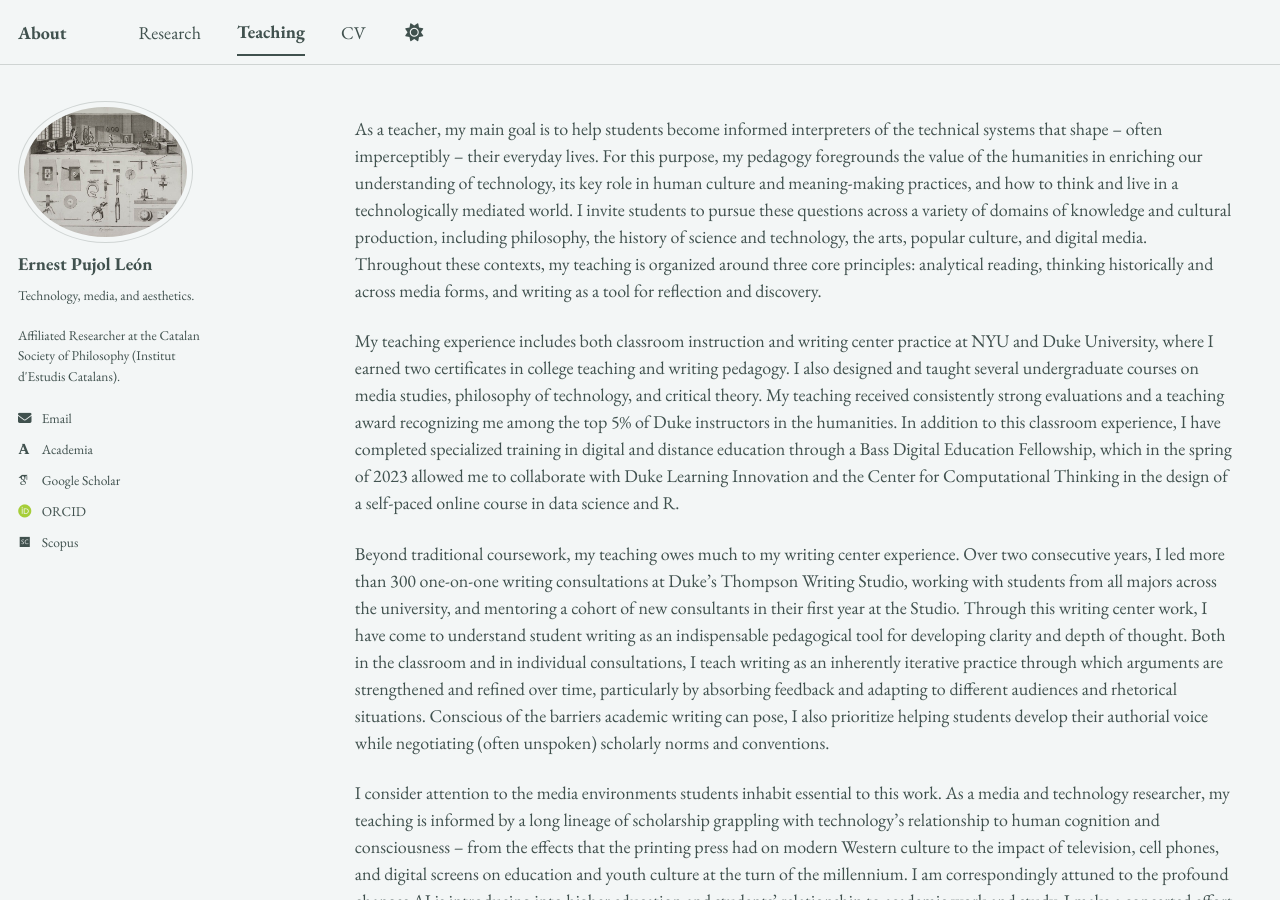
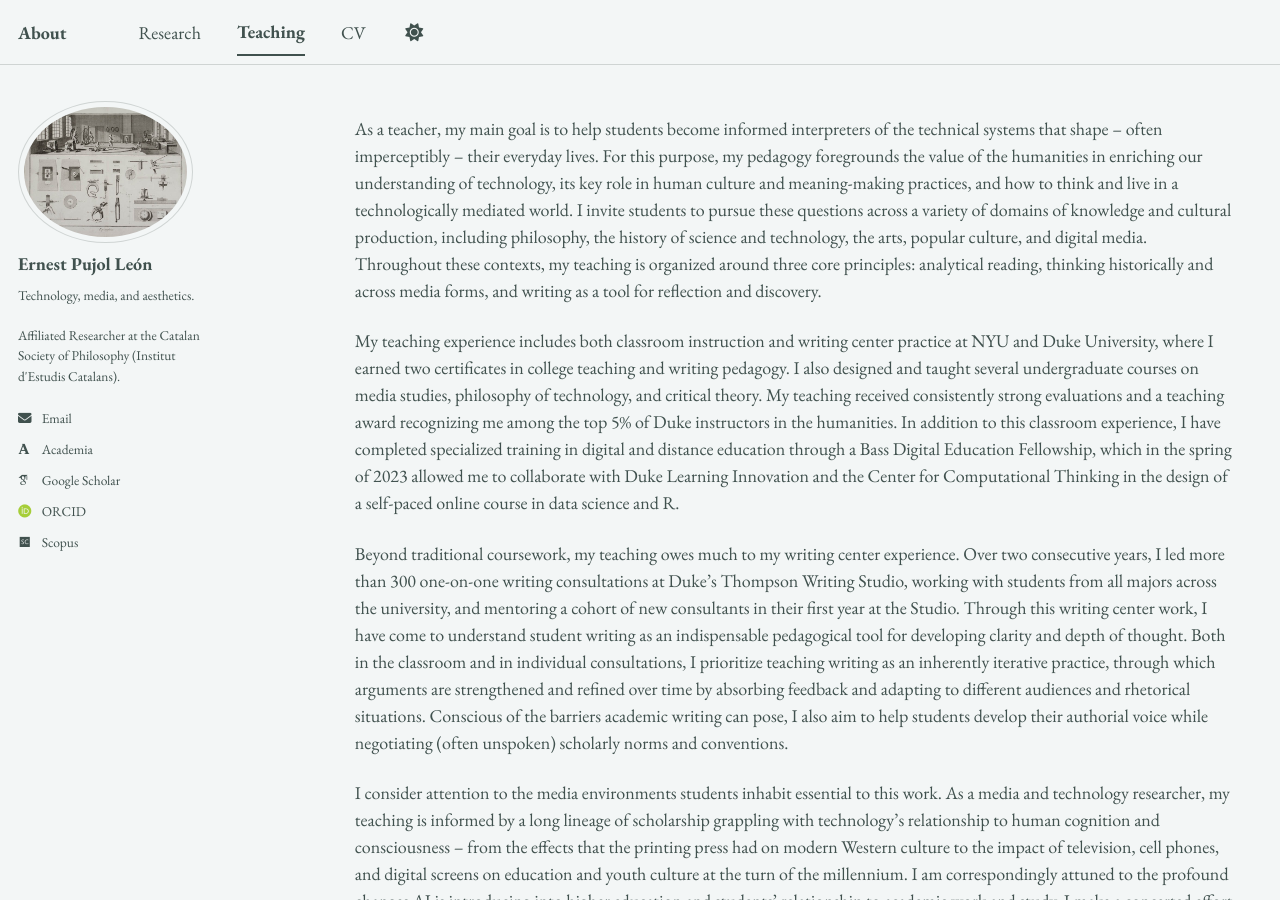
Before and after one commit to epujol90/epujol90.github.io, a Jekyll site: the page built from _pages/teaching.md, in a window 1280 px wide and 900 px high. Built offline with Jekyll 4.4.1, drawn with Linux system fonts in a browser that asks for light colours; some web fonts are replaced; a script bundle is joined from its source files by our own code; library files that are not in the unit come from our copies.

Commit message:
Update teaching.md

```diff
--- a/_pages/teaching.md
+++ b/_pages/teaching.md
@@ -9,7 +9,7 @@ As a teacher, my main goal is to help students become informed interpreters of t
 
 My teaching experience includes both classroom instruction and writing center practice at NYU and Duke University, where I earned two certificates in college teaching and writing pedagogy. I also designed and taught several undergraduate courses on media studies, philosophy of technology, and critical theory. My teaching received consistently strong evaluations and a teaching award recognizing me among the top 5% of Duke instructors in the humanities. In addition to this classroom experience, I have completed specialized training in digital and distance education through a Bass Digital Education Fellowship, which in the spring of 2023 allowed me to collaborate with Duke Learning Innovation and the Center for Computational Thinking in the design of a self-paced online course in data science and R.
 
-Beyond traditional coursework, my teaching owes much to my writing center experience. Over two consecutive years, I led more than 300 one-on-one writing consultations at Duke's Thompson Writing Studio, working with students from all majors across the university, and mentoring a cohort of new consultants in their first year at the Studio. Through this writing center work, I have come to understand student writing as an indispensable pedagogical tool for developing clarity and depth of thought. Both in the classroom and in individual consultations, I teach writing as an inherently iterative practice through which arguments are strengthened and refined over time, particularly by absorbing feedback and adapting to different audiences and rhetorical situations. Conscious of the barriers academic writing can pose, I also prioritize helping students develop their authorial voice while negotiating (often unspoken) scholarly norms and conventions.
+Beyond traditional coursework, my teaching owes much to my writing center experience. Over two consecutive years, I led more than 300 one-on-one writing consultations at Duke's Thompson Writing Studio, working with students from all majors across the university, and mentoring a cohort of new consultants in their first year at the Studio. Through this writing center work, I have come to understand student writing as an indispensable pedagogical tool for developing clarity and depth of thought. Both in the classroom and in individual consultations, I prioritize teaching writing as an inherently iterative practice, through which arguments are strengthened and refined over time by absorbing feedback and adapting to different audiences and rhetorical situations. Conscious of the barriers academic writing can pose, I also aim to help students develop their authorial voice while negotiating (often unspoken) scholarly norms and conventions.
 
 I consider attention to the media environments students inhabit essential to this work. As a media and technology researcher, my teaching is informed by a long lineage of scholarship grappling with technology’s relationship to human cognition and consciousness -- from the effects that the printing press had on modern Western culture to the impact of television, cell phones, and digital screens on education and youth culture at the turn of the millennium. I am correspondingly attuned to the profound changes AI is introducing into higher education and students’ relationship to academic work and study. I make a concerted effort to curate how AI interacts with my students’ learning experience through clear technology use policies, intentional assignment design, and regular discussions with students on the value of taking ownership over one’s intellectual growth (and the ways technology may or may not serve it).
 <br>
```
